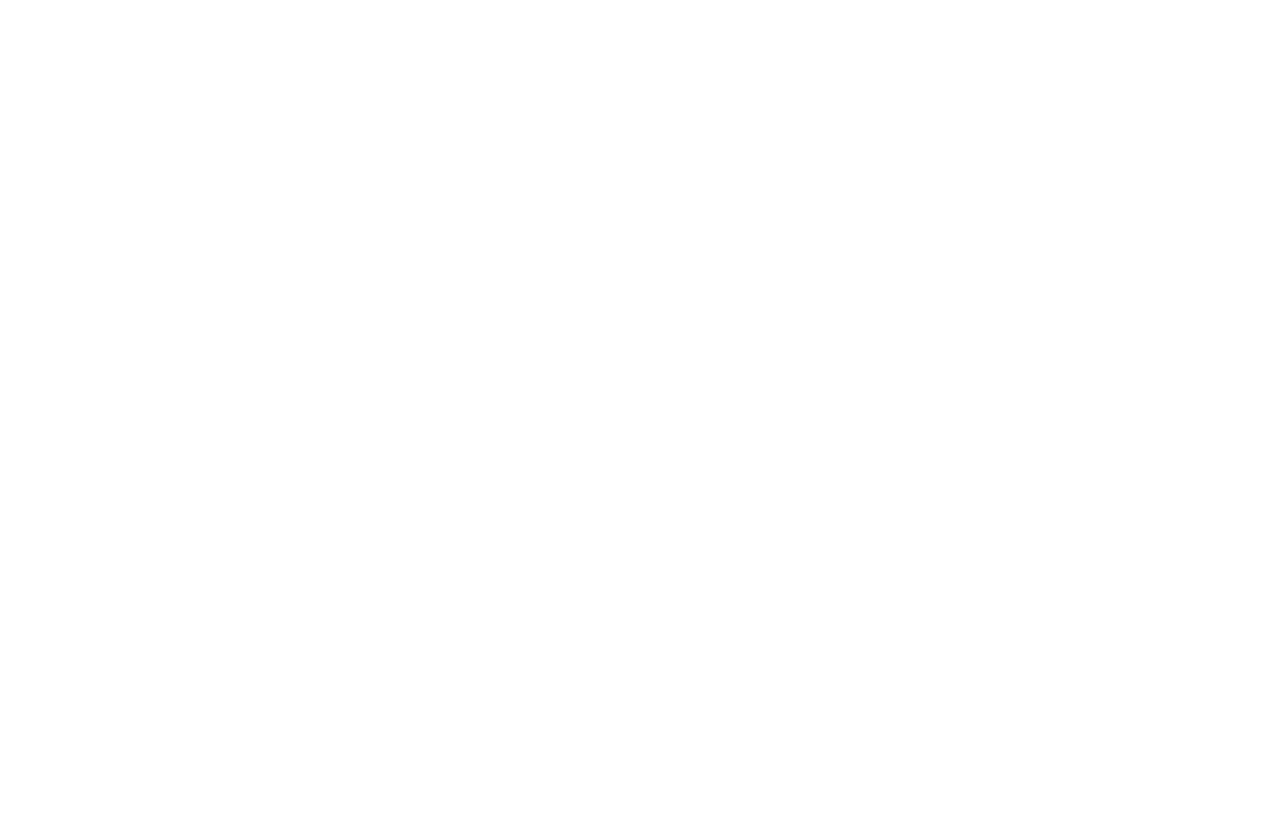
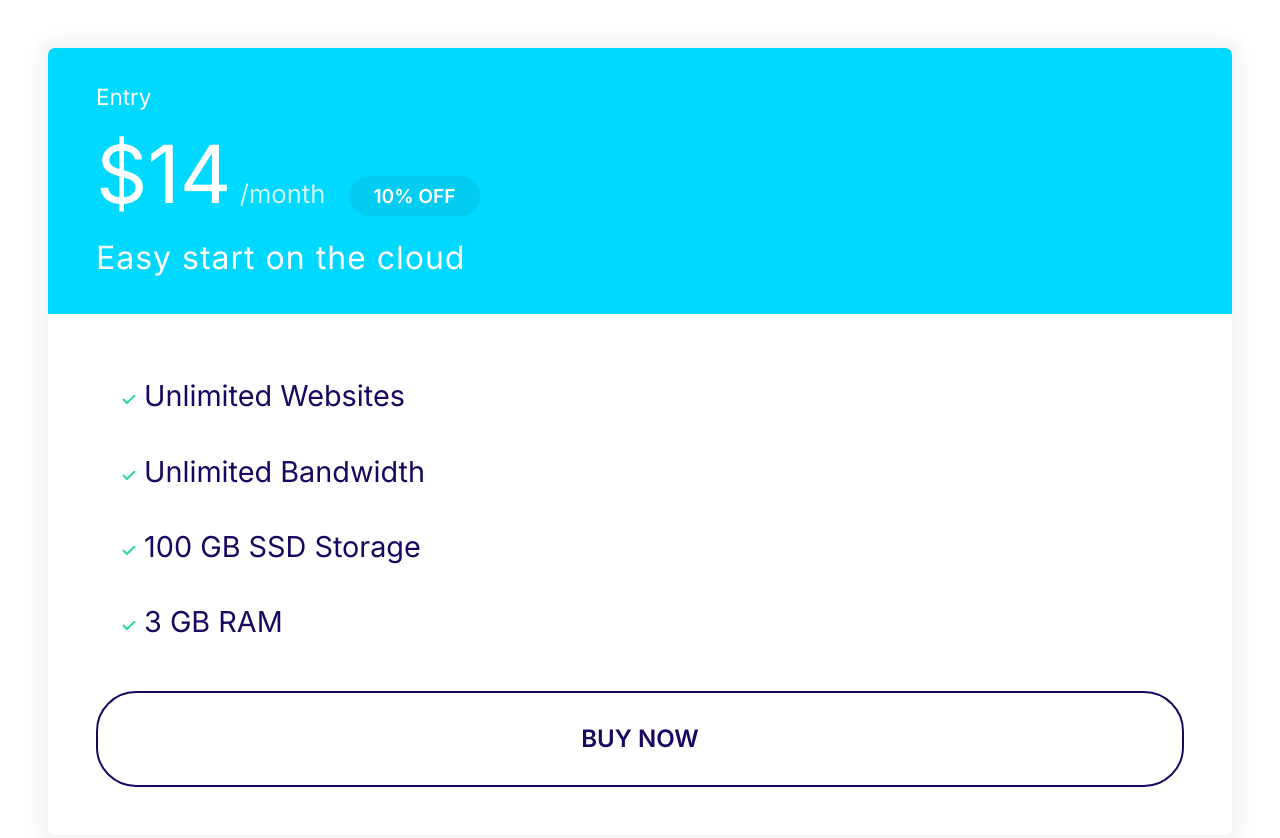
Before and after one commit to ChloeIk/moshify-test, a plain HTML site: page index.html in a window 1280 px wide. Before the commit the page ends 800 px from the top, so only its background shows below. Drawn offline with Linux system fonts and the light colour scheme.

Commit message:
build plans

```diff
--- a/css/styles.css
+++ b/css/styles.css
@@ -113,6 +113,7 @@ a {
 
 .badge--small {
   font-size: 1.6rem;
+  padding: 0.5rem 1.5rem;
 }
 
 @media screen and (min-width: 1024px) {
@@ -271,3 +272,74 @@ a {
     font-size: 1.5rem;
   }
 }
+
+/*Cards */
+.card {
+  border-radius: 7px;
+  box-shadow: 0 0 20px 10px #f3f3f3;
+  overflow: hidden;
+}
+
+.card__header,
+.card__body {
+  padding: 2rem 3rem;
+}
+
+.card--primary .card__header {
+  background: var(--color-primary);
+  color: #fff;
+}
+
+.card--secondary .card__header {
+  background: var(--color-secondary);
+  color: #fff;
+}
+
+.card--secondary .badge--secondary {
+  background: #02cdf1;
+}
+
+/* Plans */
+
+.plan__name {
+  color: #fff;
+  margin: 0;
+  font-weight: 500;
+  font-size: 2.4rem;
+}
+
+.plan__price {
+  font-size: 6rem;
+}
+
+.plan__billing-cycle {
+  font-size: 2.4rem;
+  font-weight: 300;
+  opacity: 0.8;
+  margin-right: 1rem;
+}
+
+.plan__description {
+  font-size: 2rem;
+  font-weight: 300;
+  letter-spacing: 1px;
+  display: block;
+}
+
+.plan .list__item {
+  margin-bottom: 2rem;
+}
+
+@media screen and (min-width: 1024px) {
+  .plan__name {
+    font-size: 1.4rem;
+  }
+
+  .plan__price {
+    font-size: 5rem;
+  }
+
+  .plan__billing-cycle {
+    font-size: 1.6rem;
+  }
+}
--- a/index.html
+++ b/index.html
@@ -13,5 +13,28 @@
     <link rel="stylesheet" href="css/normalize.css" />
     <link rel="stylesheet" href="css/styles.css" />
   </head>
-  <body></body>
+  <body>
+    <div style="padding: 3rem">
+      <div class="plan">
+        <div class="card card--secondary">
+          <header class="card__header">
+            <h3 class="plan__name">Entry</h3>
+            <span class="plan__price">$14</span>
+            <span class="plan__billing-cycle">/month</span>
+            <span class="badge badge--secondary badge--small">10% OFF</span>
+            <span class="plan__description">Easy start on the cloud</span>
+          </header>
+          <div class="card__body">
+            <ul class="list list--tick">
+              <li class="list__item">Unlimited Websites</li>
+              <li class="list__item">Unlimited Bandwidth</li>
+              <li class="list__item">100 GB SSD Storage</li>
+              <li class="list__item">3 GB RAM</li>
+            </ul>
+            <button class="btn btn--outline btn--block">Buy Now</button>
+          </div>
+        </div>
+      </div>
+    </div>
+  </body>
 </html>
```
Also changed, not shown: components/plans.html (added, +22 -0 lines).
